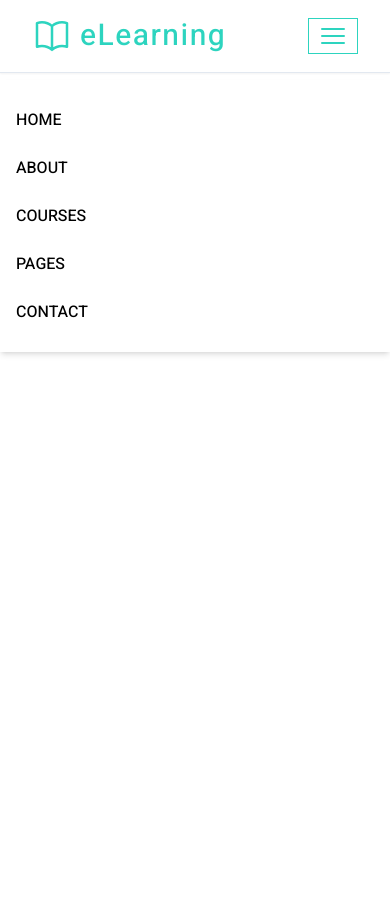
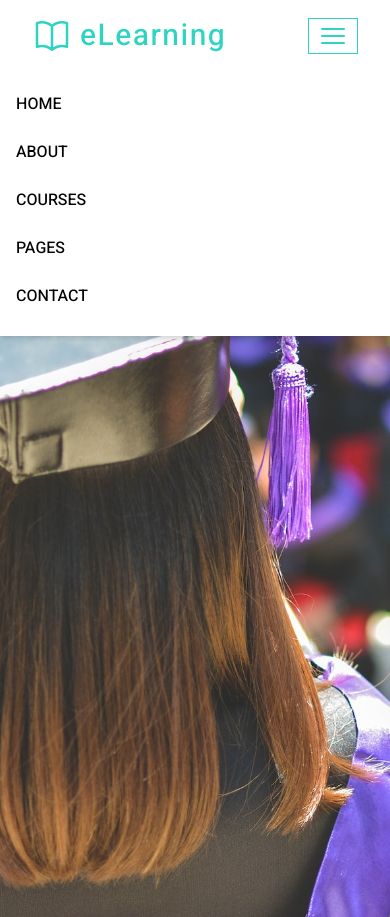
Before and after one commit to rashadulalam/elearning, a website built with Vite: page index.html in a window 390 px wide. Before the commit the page ends 844 px from the top, so only its background shows below. Built offline with nearby package versions, Linux system fonts and the light colour scheme.

Commit message:
banner background image added

```diff
--- a/index.html
+++ b/index.html
@@ -4,7 +4,7 @@
   <meta charset="UTF-8">
   <meta name="viewport" content="width=device-width, initial-scale=1.0">
   <link href="https://fonts.googleapis.com/css2?family=Heebo:wght@400;500;600&family=Nunito:wght@600;700;800&display=swap" rel="stylesheet">
-  <link href="/css/plugin.css" rel="stylesheet">
+  <link href="css/plugin.css" rel="stylesheet">
   <title>Elearning</title>
 </head>
 <body>
@@ -26,7 +26,7 @@
         </svg>
       </button>
 
-      <nav class="absolute sm:static sm:flex sm:items-center top-20 left-0 right-0 p-4 sm:p-0 bg-white shadow-md sm:shadow-none" id="menu">
+      <nav class="absolute sm:static sm:flex sm:items-center top-16 left-0 right-0 p-4 sm:p-0 bg-white shadow-md sm:shadow-none" id="menu">
         <ul class="sm:flex ">
           <li><a href="" class="block py-3 sm:px-4 sm: sm:py-6 sm:text-sm uppercase font-medium cursor-pointer hover:text-teal-400 transition-all duration-200">Home</a></li>
           <li><a href="" class="block py-3 sm:px-4 sm:py-6 sm:text-sm uppercase font-medium cursor-pointer hover:text-teal-400 transition-all duration-200">About</a></li>
@@ -48,6 +48,12 @@
 
     </div>
   </header>
+  <main>
+    <section class="h-screen bg-[url('/img/graduated.jpg')] bg-cover bg-center bg-no-repeat">
+
+
+    </section>
+  </main>
 
 
   <script src="js/script.js"></script>
```
Also changed, not shown: img/graduated.jpg (added).
